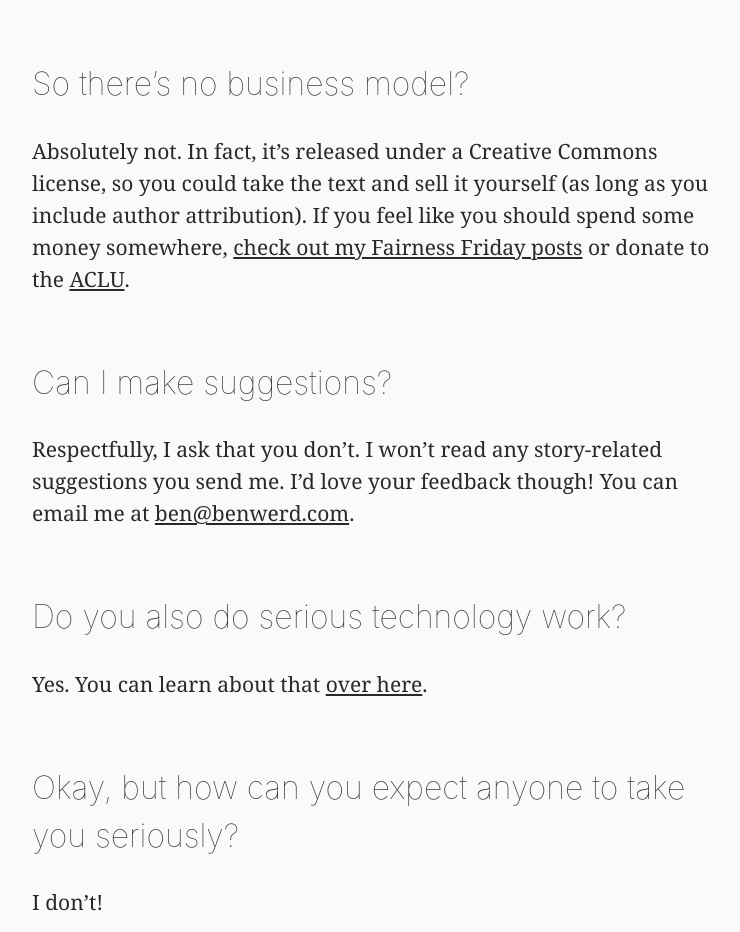
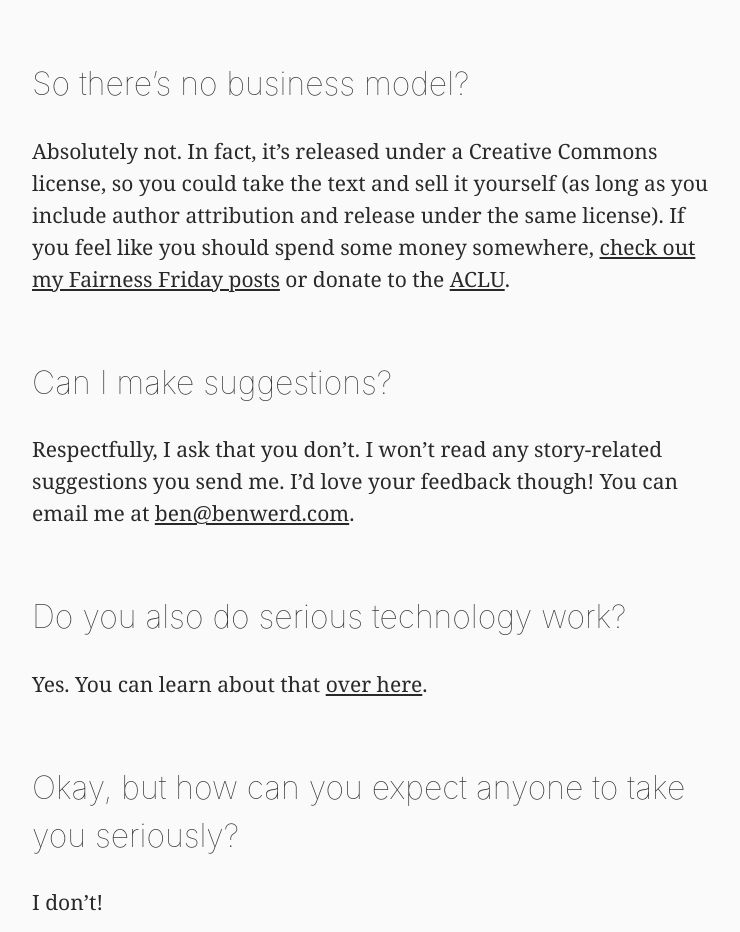
Before and after one commit to benwerd/untitled, a Next.js app: page /faq in a window 1280 px wide. Shown: the part 1320-2252 px from the top of the page, without its empty margins (268-1008 px from the left). Built offline with nearby package versions, Linux system fonts and the light colour scheme.

Commit message:
FAQ text update (minor addition)

```diff
--- a/pages/faq.js
+++ b/pages/faq.js
@@ -68,7 +68,7 @@ export default function Faq() {
                     So there&rsquo;s no business model?
                 </h2>
                 <p>
-                    Absolutely not. In fact, it&rsquo;s released under a Creative Commons license, so you could take the text and sell it yourself (as long as you include author attribution). If you feel like you should spend some money somewhere,
+                    Absolutely not. In fact, it&rsquo;s released under a Creative Commons license, so you could take the text and sell it yourself (as long as you include author attribution and release under the same license). If you feel like you should spend some money somewhere,
                     {' '}
                     <Link href='https://werd.io/content/all/?q=fairness+friday'>
                         <a>check out my Fairness Friday posts</a>
```
